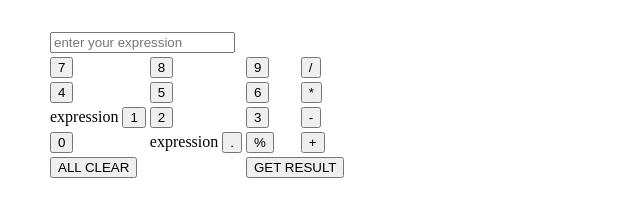
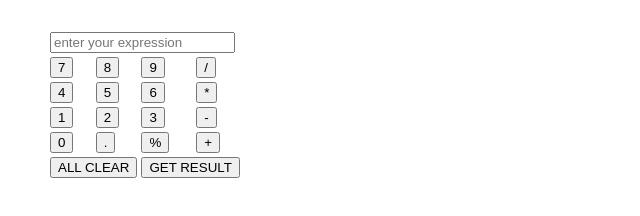
Before and after one commit to ranjithrajendran/devops, a website: page public/index.html in a window 1280 px wide. Shown: the whole page, without its empty margins (0-640 px from the left). Drawn offline with Linux system fonts and the light colour scheme.

Commit message:
Update index.html

```diff
--- a/public/index.html
+++ b/public/index.html
@@ -28,7 +28,7 @@
 								<input type="button" value='9' onclick="calc.exp.value += '9'">
 							</td>
 							<td>
-								<input type="button" value='/'expression onclick="calc.exp.value += '/'">
+								<input type="button" value='/' onclick="calc.exp.value += '/'">
 							</td>
 						</tr>
 						<tr>
@@ -45,7 +45,7 @@
 							</td>
 						</tr>
 						<tr>
-							<td>expression
+							<td>
 								<input type="button" value='1' onclick="calc.exp.value += '1'">
 							</td>
 							<td>
@@ -61,7 +61,7 @@
 							<td>
 								<input type="button" value='0' onclick="calc.exp.value += '0'">
 							</td>
-							<td>expression
+							<td>
 								<input type="button" value='.' onclick="calc.exp.value += '.'">
 							</td>
 							<td>
```
